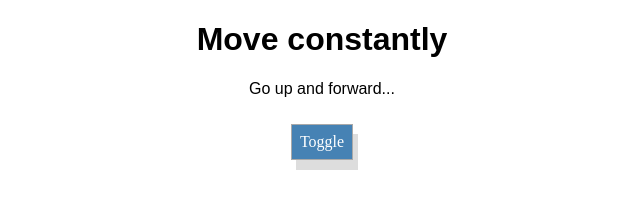
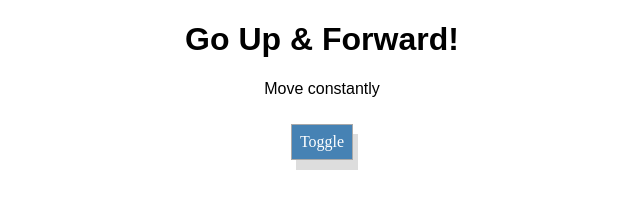
Before and after one commit to davidvargash85/react-sandbox, a React app: page / in a window 1280 px wide. Shown: the whole page, without its empty margins (318-958 px from the left). Built offline with nearby package versions, Linux system fonts and the light colour scheme.

Commit message:
simplified app js

```diff
--- /dev/null
+++ b/src/Auxiliar/Auxiliar.js
@@ -0,0 +1,3 @@
+const aux = (props) => props.children;
+
+export default aux;
--- a/src/components/Greetings/Greetings.js
+++ b/src/components/Greetings/Greetings.js
@@ -1,19 +1,21 @@
 import React from 'react';
+import styles from './Greetings.module.css';
 
 const Greetings = (props) => {
 
     let appStyles = [];
     if (props.count <= 2) {
-      appStyles.push('red');
+      appStyles.push(styles.red);
     }
     if (props.count <= 1){
-      appStyles.push('bold');
+      appStyles.push(styles.bold);
     }
 
     return (
         <div>
-            <h1>Move constantly</h1>
-            <p className={appStyles.join(' ')}>Go up and forward...</p>
+            <h1>{props.title}</h1>
+            <p className={appStyles.join(' ')}>Move constantly</p>
+
         </div>
     );
 }
--- /dev/null
+++ b/src/components/Greetings/Greetings.module.css
@@ -0,0 +1,7 @@
+.red {
+    color: red;
+}
+
+.bold {
+    font-weight: bold;
+}
--- a/src/containers/App.css
+++ b/src/containers/App.css
@@ -2,11 +2,3 @@
   text-align: center;
   margin: 10px auto;
 }
-
-.red {
-  color: red;
-}
-
-.bold {
-  font-weight: bold;
-}
--- a/src/containers/App.js
+++ b/src/containers/App.js
@@ -1,7 +1,6 @@
 import React, { Component } from 'react';
 import UniqId from 'uniqid';
 
-// import styles from './App.module.css';
 import './App.css';
 
 import PersonList from '../components/Person/PersonList';
@@ -48,7 +47,7 @@ class App extends Component {
 
     return (
         <div className='App'>
-          <Greetings count={this.state.persons.length} />
+          <Greetings title={this.props.title} count={this.state.persons.length} />
           <ToggleBtn toggle={this.toggleShowPersons} value={this.state.showPersons} />
           <PersonList
            click={this.deletePerson}
--- a/src/index.js
+++ b/src/index.js
@@ -4,7 +4,7 @@ import './index.css';
 import App from './containers/App';
 import * as serviceWorker from './serviceWorker';
 
-ReactDOM.render(<App />, document.getElementById('root'));
+ReactDOM.render(<App title={"Go Up & Forward!"} />, document.getElementById('root'));
 
 // If you want your app to work offline and load faster, you can change
 // unregister() to register() below. Note this comes with some pitfalls.
```
